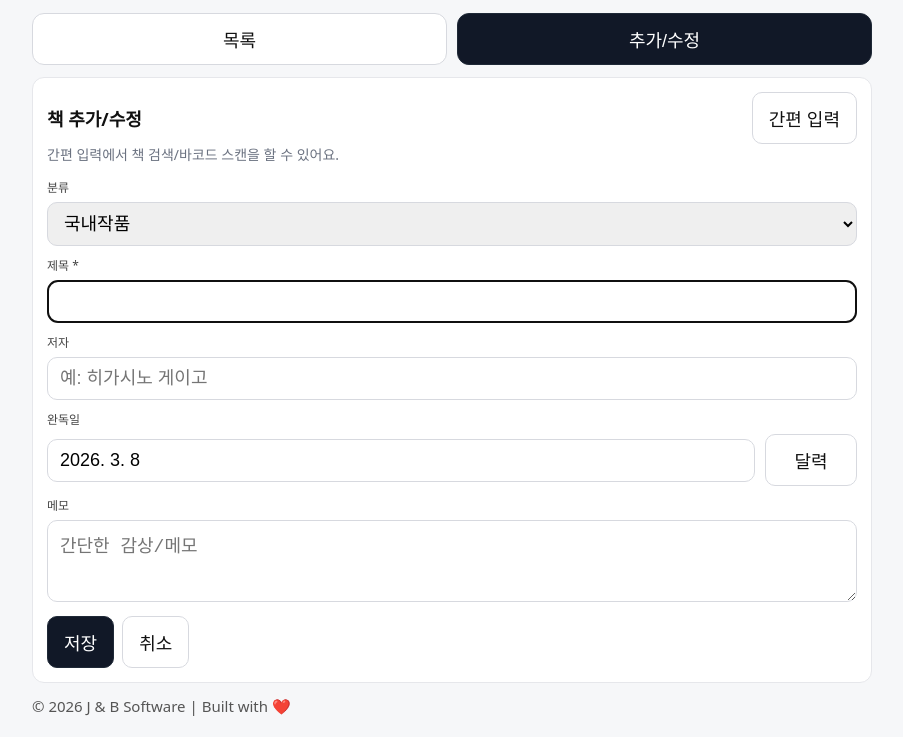
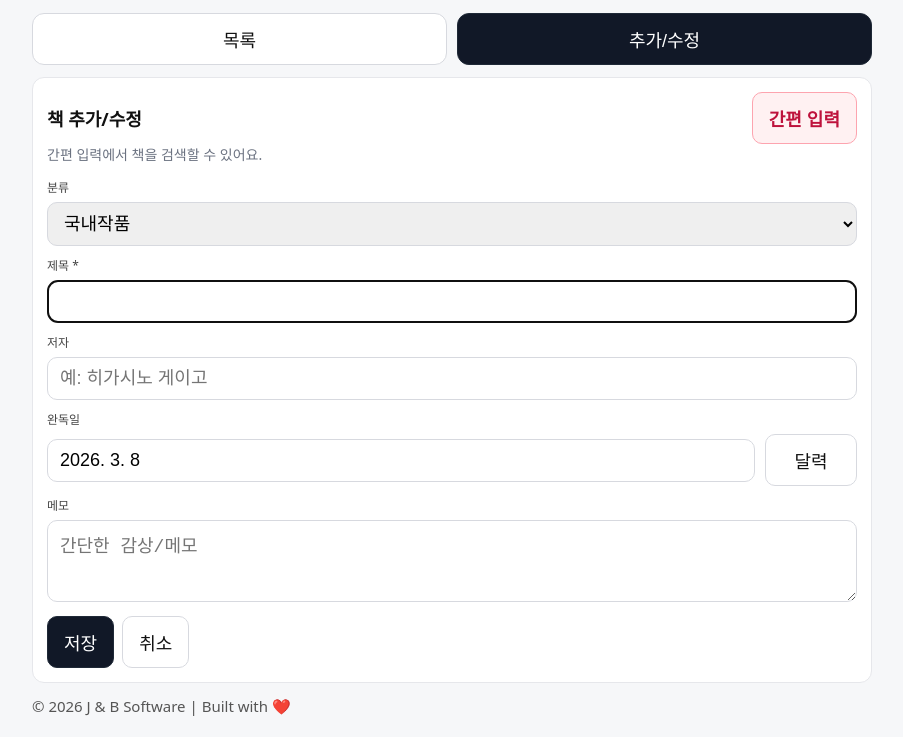
Before and after one commit to devthemouse-coder/CY_Library, a website with bundled scripts: page index.html in a window 1280 px wide. Both pictures are taken after typing "Sample" into the empty fields and a click on the button "추가/수정". Shown: the part 89-826 px from the top of the page, without its empty margins (188-1091 px from the left). Built offline with nearby package versions, Linux system fonts and the light colour scheme; some packages are replaced by stand-ins of ours; no server answers.

Commit message:
간편입력에서 바코드 버튼을 없앰

```diff
--- a/app.js
+++ b/app.js
@@ -50,6 +50,7 @@ const els = {
   note: /** @type {HTMLTextAreaElement} */ (document.getElementById('note')),
   cancel: /** @type {HTMLButtonElement} */ (document.getElementById('cancel-btn')),
   openSearchModal: /** @type {HTMLButtonElement} */ (document.getElementById('open-search-modal')),
+  formScanHelper: /** @type {HTMLParagraphElement} */ (document.getElementById('form-scan-helper')),
   search: /** @type {HTMLInputElement} */ (document.getElementById('search')),
   listTotalBadge: /** @type {HTMLSpanElement} */ (document.getElementById('list-total-badge')),
   searchCountBadge: /** @type {HTMLSpanElement} */ (document.getElementById('search-count-badge')),
@@ -966,8 +967,13 @@ function openSearchModal() {
   history.pushState({ _bcy: 'modal', modal: 'search' }, '');
   els.searchModal.hidden = false;
   els.searchModal.setAttribute('aria-hidden', 'false');
-  els.searchQuery.focus();
   lockScroll();
+  if (canScanBarcode()) {
+    // 지원 기기: 모달 열리자마자 스캔너 자동 시작
+    startScanner();
+  } else {
+    els.searchQuery.focus();
+  }
 }
 
 async function closeSearchModal() {
@@ -1887,6 +1893,11 @@ async function init() {
   updateSortIndicators();
   updateSortBar();
   updateStorageBtnState();
+  // 바코드 스캔 미지원 기기: 버튼 숨김 + 헬퍼 텍스트 변경
+  if (!canScanBarcode()) {
+    els.scanBtn.hidden = true;
+    if (els.formScanHelper) els.formScanHelper.textContent = '간편 입력에서 책을 검색할 수 있어요.';
+  }
   setCategoryAllMode();
   setActiveView('list');
   initBackupPanel();
--- a/index.html
+++ b/index.html
@@ -135,10 +135,10 @@
           <div class="list-header">
             <h2 class="section-title">책 추가/수정</h2>
             <div class="search-actions">
-              <button type="button" id="open-search-modal" class="secondary">간편 입력</button>
+              <button type="button" id="open-search-modal" class="secondary btn-quick-input">간편 입력</button>
             </div>
           </div>
-          <p class="helper">간편 입력에서 책 검색/바코드 스캔을 할 수 있어요.</p>
+          <p class="helper" id="form-scan-helper">간편 입력에서 책 검색/바코드 스캔을 할 수 있어요.</p>
 
           <form id="book-form" class="form">
             <input type="hidden" id="book-id" />
--- a/styles.css
+++ b/styles.css
@@ -306,6 +306,19 @@ button.danger {
   background: #fff;
   color: #b91c1c;
   border-color: #f0caca;
+}
+
+/* 간편 입력 버튼 — 빨강 계열 강조 */
+button.btn-quick-input {
+  background: #fff1f2;
+  color: #be123c;
+  border-color: #fda4af;
+  font-weight: 700;
+}
+
+button.btn-quick-input:hover {
+  background: #ffe4e6;
+  border-color: #fb7185;
 }
 
 .list-header {
```
